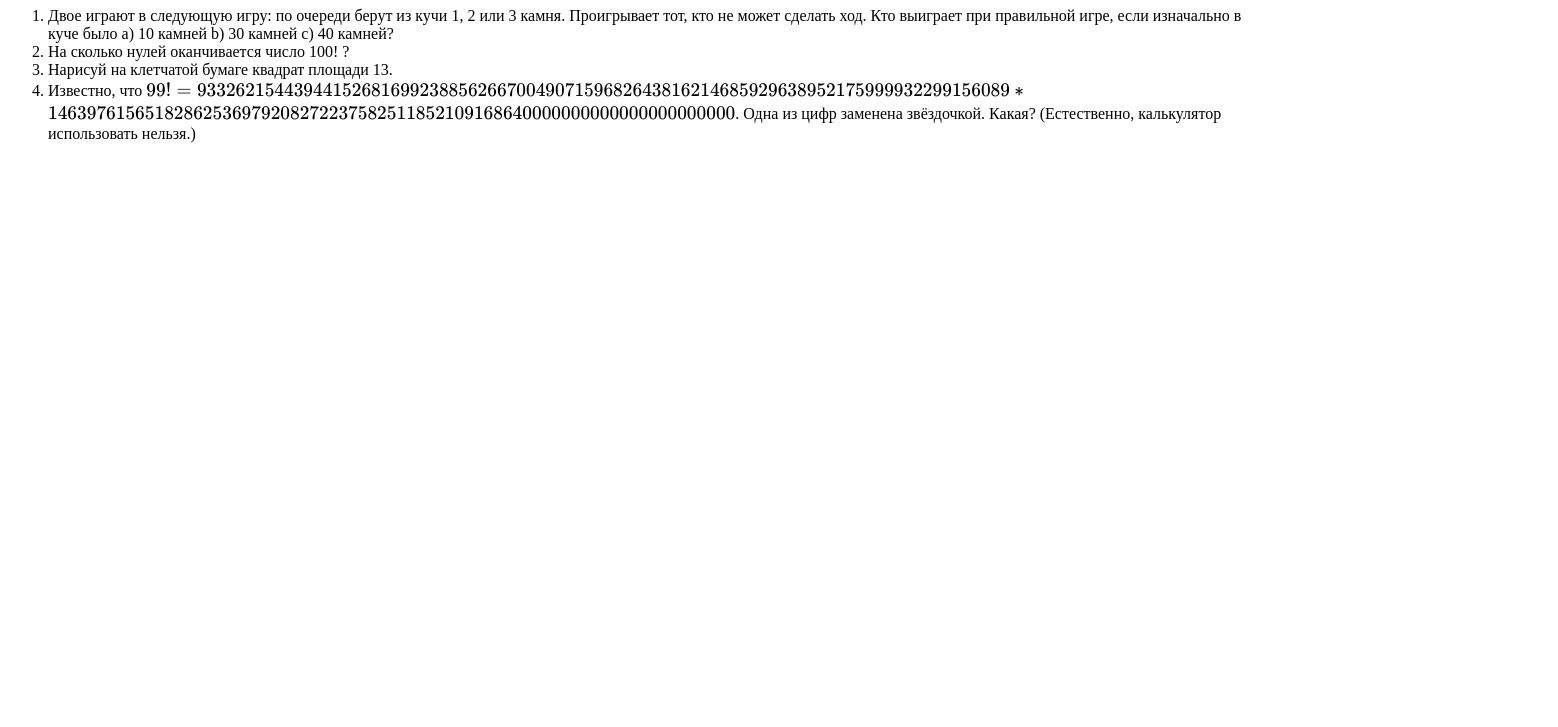
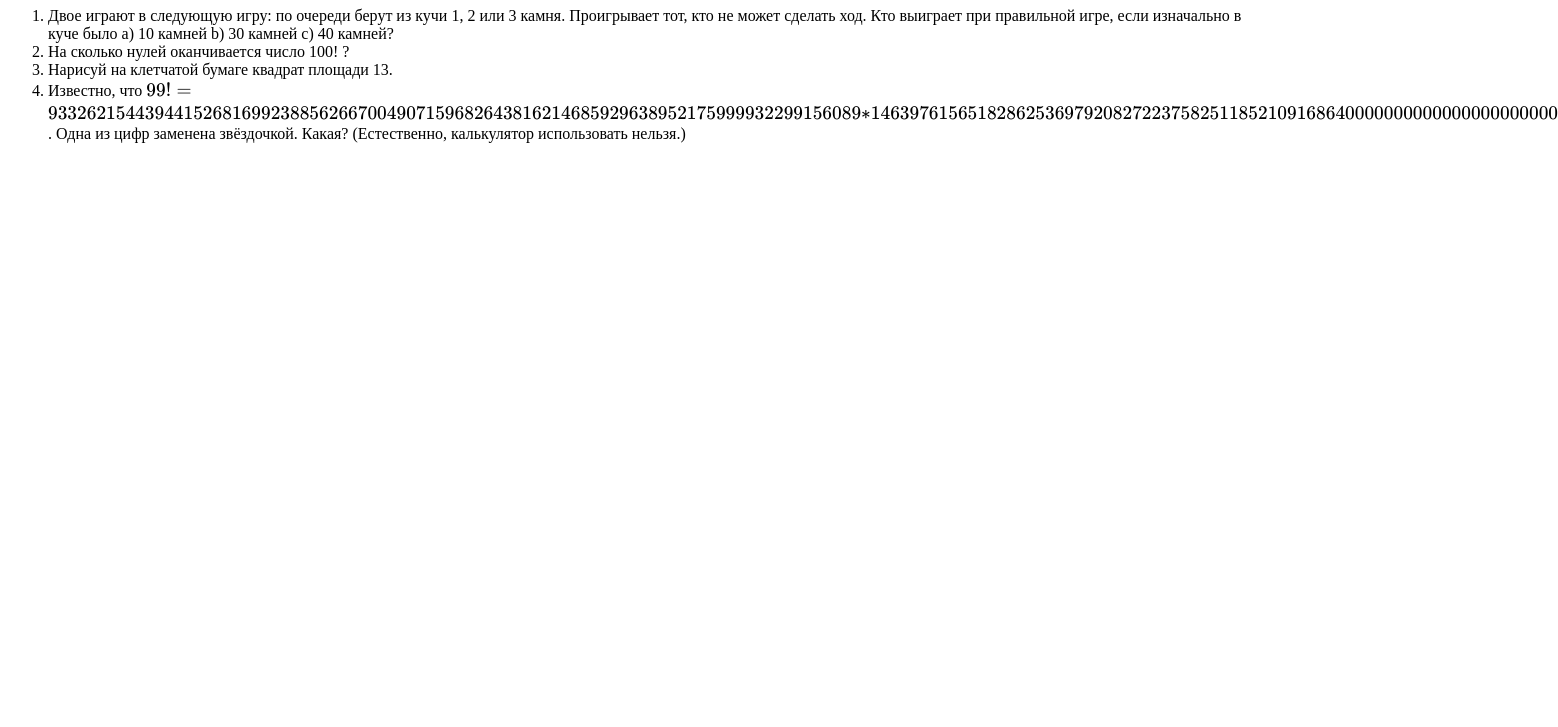
Before and after one commit to kkoommbb/philippe, a plain HTML site: page index.html in a window 1280 px wide. Shown: the part 73-800 px from the top of the page, 1558 px wide, since content can reach past the window. Drawn offline with nearby package versions, Linux system fonts and the light colour scheme.

Commit message:
Add exersizes

```diff
--- a/index.html
+++ b/index.html
@@ -12,7 +12,7 @@
 <li>Двое играют в следующую игру: по очереди берут из кучи 1, 2 или 3 камня. Проигрывает тот, кто не может сделать ход. Кто выиграет при правильной игре, если изначально в куче было a) 10 камней b) 30 камней c) 40 камней?</li>
 <li>На сколько нулей оканчивается число 100! ?</li>
 <li>Нарисуй на клетчатой бумаге квадрат площади 13.</li>
-<li>Известно, что <span class="equation"><span id="4750612227"></span><script>katex.render("99! = 933262154439441526816992388562667004907159682643816214685929638952175999932299156089*14639761565182862536979208272237582511852109168640000000000000000000000", document.getElementById("4750612227"));</script></span>. Одна из цифр заменена звёздочкой. Какая? (Естественно, калькулятор использовать нельзя.)</li>
+<li>Известно, что <span class="equation"><span id="6836479208"></span><script>katex.render("99! = 933262154439441526816992388562667004907159682643816214685929638952175999932299156089{*}14639761565182862536979208272237582511852109168640000000000000000000000", document.getElementById("6836479208"));</script></span>. Одна из цифр заменена звёздочкой. Какая? (Естественно, калькулятор использовать нельзя.)</li>
 </ol>
   </body>
 </html>
```
Also changed, not shown: 1 other file.
